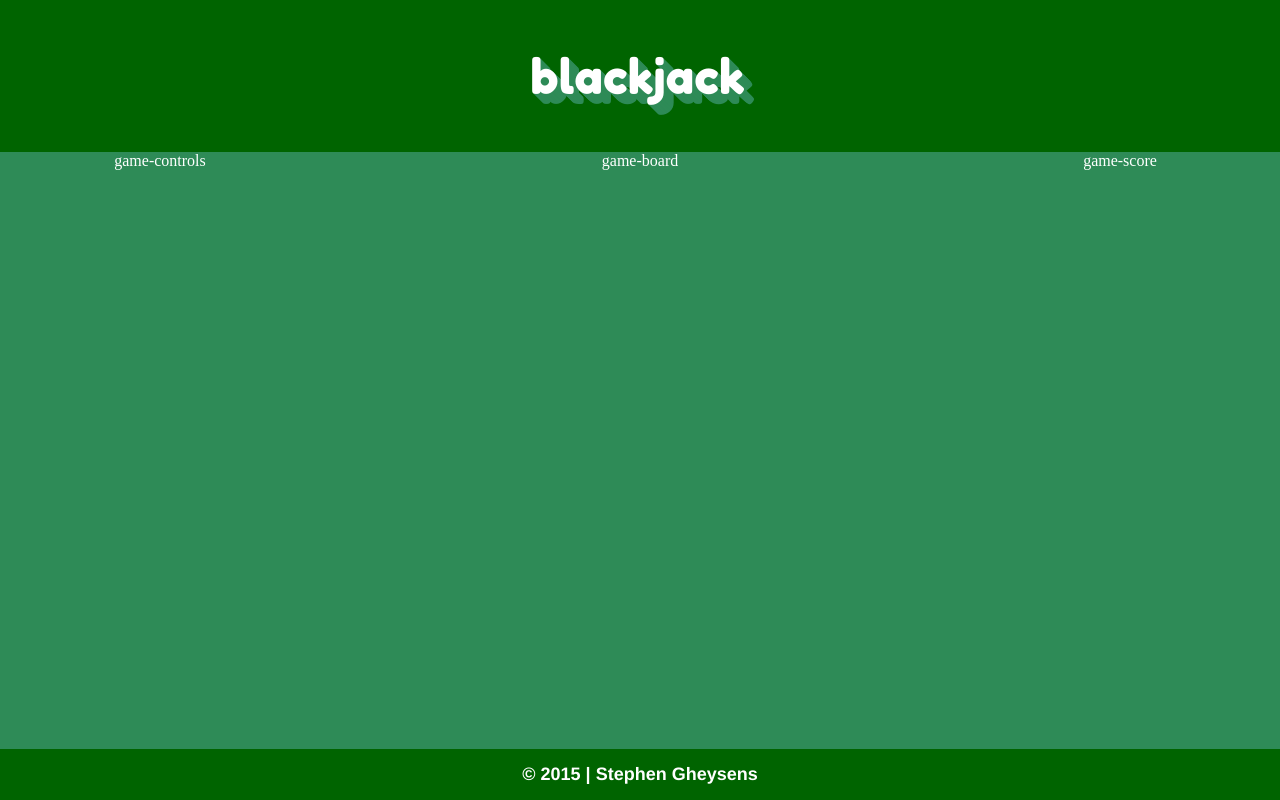
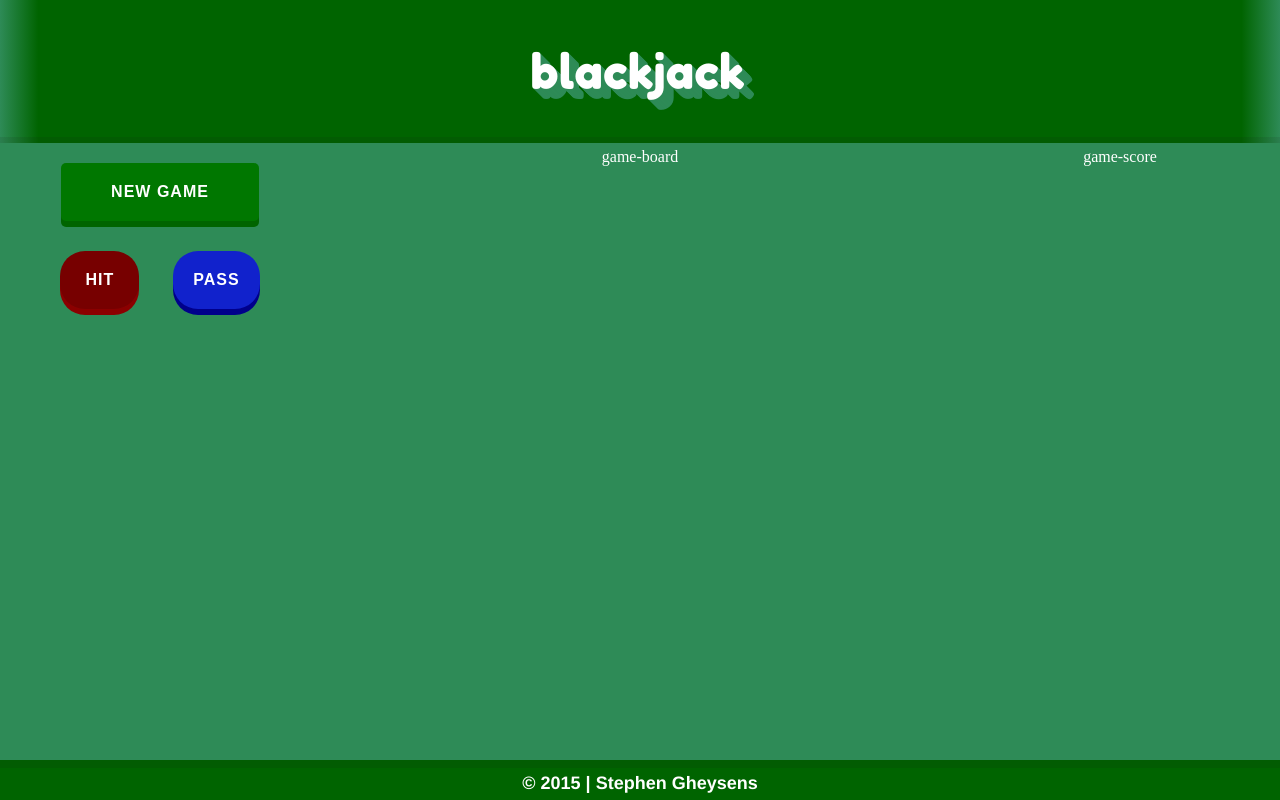
Before and after one commit to segheysens/blackjack, a plain HTML site: page index.html in a window 1280 px wide. Drawn offline with nearby package versions, Linux system fonts and the light colour scheme.

Commit message:
Updated view (index.html) to include several buttons, styled those buttons and made general stylistic changes to the view (styles.css), and implemented handValue function in scripts.js.

```diff
--- a/css/styles.css
+++ b/css/styles.css
@@ -11,7 +11,7 @@ BODY
 }
 
 /* We tell all items to be 100% width */
-.header, .game-board, .nav, .aside, .footer {
+header, #game-board, nav, .aside, footer {
   flex: 1 100%;
 }
 
@@ -37,33 +37,42 @@ BODY
   /* We invert order of first sidebar and main
    * And tell the main element to take twice as much width as the other two sidebars
    */
-  .game-board { flex: 2 50%; }
+  #game-board { flex: 2 50%; }
   .aside { flex: 1 25% }
-  .footer  { flex: 4 auto; }
+  footer  { flex: 4 auto; }
 
-  .game-controls { order: 1; }
-  .game-board    { order: 2; }
-  .game-score { order: 3; }
-  .footer  { order: 4; }
+  #game-controls { order: 1; }
+  #game-board    { order: 2; }
+  #game-score { order: 3; }
+  footer  { order: 4; }
 }
 
 body {
   text-align: center;
   background-color: seagreen;
 
+  margin: 0;
+}
+
+.container {
   display: flex;
   flex-flow: row wrap;
   justify-content: space-around;
   align-content: stretch;
-
-  margin: 0;
 }
-
 
 /* HEADER
 ***************************************************/
 header{
-  background-color: darkgreen;
+  border-bottom: 6px solid rgba(20, 20, 20, .1);
+  margin-bottom: 5px;
+}
+
+.grad {
+  background: -webkit-linear-gradient(90deg, seagreen 0%, darkgreen 3%, darkgreen 97%, seagreen 100%); /* Safari 5.1 to 6.0 */
+  background: -o-linear-gradient(90deg, seagreen 0%, darkgreen 3%, darkgreen 97%, seagreen 100%); /* For Opera 11.6 to 12.0 */
+  background: -moz-linear-gradient(90deg, seagreen 0%, darkgreen 3%, darkgreen 97%, seagreen 100%); /* For Firefox 3.6 to 15 */
+  background: linear-gradient(90deg, seagreen 0%, darkgreen 3%, darkgreen 97%, seagreen 100%); /* Standard syntax */
 }
 
 h1{
@@ -82,22 +91,101 @@ h1{
                9px 9px 0 seagreen,
                10px 10px 0 seagreen;
 
-    background-color: darkgreen;
+    /*background-color: darkgreen;*/
 
     display: inline-block;
-    padding: 15px 20px 15px 15px;
+    padding: 10px 20px 5px 15px;
   }
+
+  /* GAME-CONTROLS
+  ****************************************************/
+.btn {
+  font-size: 1em;
+  font-weight: 700;
+  letter-spacing: 1px;
+
+  border: none;
+  cursor: pointer;
+  padding: 20px 50px;
+  display: inline-block;
+  margin: 15px 30px;
+  text-transform: uppercase;
+  letter-spacing: 1px;
+}
+
+.newgamebutton {
+  border-radius: 5px;
+  background: #007700;
+  box-shadow: 0 6px darkgreen;
+}
+
+.hitbutton {
+  border-radius: 25px;
+  background: #770000;
+  padding: 20px 25px;
+  margin: 15px 15px;
+  box-shadow: 0 6px darkred;
+}
+
+.passbutton {
+  border-radius: 25px;
+  background: #1122cc;
+  padding: 20px 20px;
+  margin: 15px 15px;
+  box-shadow: 0 6px darkblue;
+}
+
+/* invisible class for hiding hit and pass buttons when not in use */
+.invisible {
+  display: none;
+}
+
+
+/* GAME-BOARD
+****************************************************/
+#game-board {
+  display: flex;
+  flex-flow: row wrap;
+  justify-content: space-around;
+  align-content: stretch;
+}
+
+.card {
+  background-color: #fff;
+  box-shadow: 10px 10px 5px #888888;
+
+  display: inline-flex;
+  height: 89px;
+  width: 64px;
+  border-radius: 6px;
+}
+
+.spade {
+  color: #000;
+}
+
+.club {
+  color: #000;
+}
+
+.heart {
+  color: #d33;
+}
+
+.diamond {
+  color: #d33;
+}
 
 
 
-/* MAIN
-****************************************************/
-main{
-
+.aside {
+  display: inline-block;
 }
 
-.aside {
-  display: inline-block;
+/* GAME-SCORE
+****************************************************/
+#game-score{
+
 }
 
 /* FOOTER
@@ -108,8 +196,16 @@ footer{
   font-weight: lighter;
   background-color: darkgreen;
 
+  border-top: 8px solid rgba(20, 20, 20, .1);
+
   width: 100%;
+  height: 40px;
   position: absolute;
   bottom: 0;
   left: 0;
 }
+
+h2 {
+  padding-top: 5px;
+  margin: 0em;
+}
--- a/index.html
+++ b/index.html
@@ -4,23 +4,35 @@
     <meta charset="utf-8">
     <link rel="stylesheet" type="text/css" href="css/styles.css">
   </head>
-  <body class="wrapper">
-    <header class="header">
+  <body class="wrapper container">
+    <header class="header grad">
       <h1>blackjack</h1>
     </header>
 
     <!-- This div contains buttons for controlling the game state -->
-    <div class="aside game-controls">
-      game-controls
+    <div id="game-controls" class="aside container">
+
+      <button id="NewGame" class="btn newgamebutton">
+        New Game
+      </button>
+
+      <button id="Hit" class="btn hitbutton">
+        Hit
+      </button>
+
+      <button id="Pass" class="btn passbutton">
+        Pass
+      </button>
+
     </div>
 
     <!-- The game-board contains the main view for the game (i.e. where card values will be seen) -->
-    <main class="game-board">
+    <main id="game-board" class="container">
       game-board
     </main>
 
     <!-- This div contains score and other info for the current game -->
-    <div class="aside game-score">
+    <div id="game-score" class="aside">
       game-score
     </div>
 
--- a/js/scripts.js
+++ b/js/scripts.js
@@ -1,4 +1,6 @@
 var deck = [];
+var playerHand = [];
+var dealerHand = [];
 
 newGame();
 
@@ -11,7 +13,7 @@ function newGame() {
 
       // face of card (separate cardValue function)
       // Suits: 0 = spades, 1 = hearts, 2 = diamonds, 3 = clubs
-      // Examples: '22' is 2 of diamonds, '0a' is ace of spades
+      // Examples: '22' is 2 of diamonds, 'a0' is ace of spades
       switch(face){
         case 2:
         case 3:
@@ -68,9 +70,8 @@ function shuffleDeck() {
 // *If the card is an Ace, an 'a' is returned - this case will be handled in the
 // handValue function.
 function cardValue(card){
-  character face = card.substring(0,1);
+  var face = card.substring(0,1);
 
-  switch(face){
   if (face=='2' || face=='3' || face=='4' || face=='5' || face=='6' ||
       face=='7' || face=='8' || face=='9') {
 
@@ -84,5 +85,36 @@ function cardValue(card){
   }
 }
 
+// console.log(deck);
 
-console.log(deck);
+function handValue(hand){
+  var sum = 0;
+  var ace_eleven = false;
+  for(var i = 0; i < hand.length; i++){
+    // If the card is anything but an Ace, add its value to the sum
+    if(typeof(cardValue(hand[i])) == 'number') {
+      sum += cardValue(hand[i]);
+    }
+    // It's an ace. If the total value goes over 21, add 1 to the sum, otherwise, add 11
+    // the ace_eleven keeps track of whether an ace is counted as 11
+    else {
+      if(sum + 11 <= 21){
+        sum += 11;
+        ace_eleven = true;
+      } else {
+        sum += 1;
+      }
+    }
+  }
+
+  // If an ace was counted as eleven, and the sum was pushed over 21,
+  // treat the ace as a 1 (subtract 10).
+  if ((sum > 21) && ace_eleven)
+    return sum - 10;
+  // Otherwise, just return the sum.
+  else
+    return sum;
+}
+
+// Function dealHand() pops two cards off of the deck and inserts them into playerHand. The deck
+// was already randomized when it was created, so no need to do that now.
```
Lines whose indentation alone changed are shown as unchanged.
